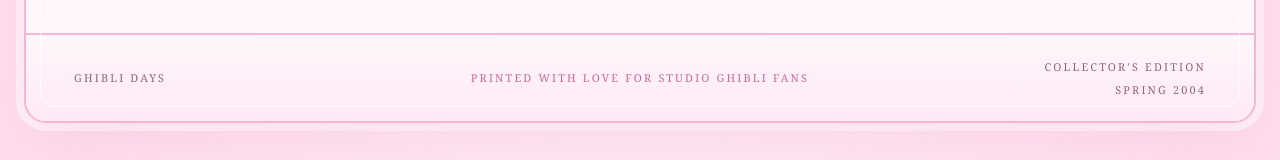
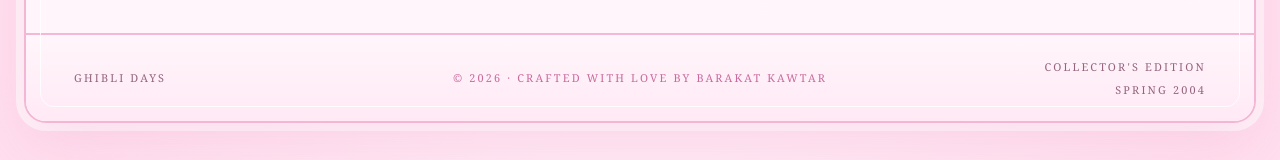
Before and after one commit to kawtar-studio/studio-ghibli-archive, a React (Vite) app: page /legacy in a window 1280 px wide. Shown: the part 4970-5130 px from the top of the page. Built offline with nearby package versions, Linux system fonts and the light colour scheme.

Commit message:
Refine magazine footer design

```diff
--- a/src/layouts/MainLayout.jsx
+++ b/src/layouts/MainLayout.jsx
@@ -76,24 +76,28 @@ export default function MainLayout() {
                 <footer className="magazine-footer">
 
                     <div className="footer-left">
+                        <span>GHIBLI DAYS</span>
+                    </div>
 
-                        <span>GHIBLI DAYS</span>
-
-                    </div>
 
                     <div className="footer-center">
 
                         <span>
-                            Printed with love for Studio Ghibli fans
+                            © 2026 · Crafted with love by Barakat Kawtar
                         </span>
 
                     </div>
 
+
                     <div className="footer-right">
 
-                        <span>COLLECTOR'S EDITION</span>
+                        <span>
+                            COLLECTOR'S EDITION
+                        </span>
 
-                        <span>SPRING 2004</span>
+                        <span>
+                            SPRING 2004
+                        </span>
 
                     </div>
 
```
